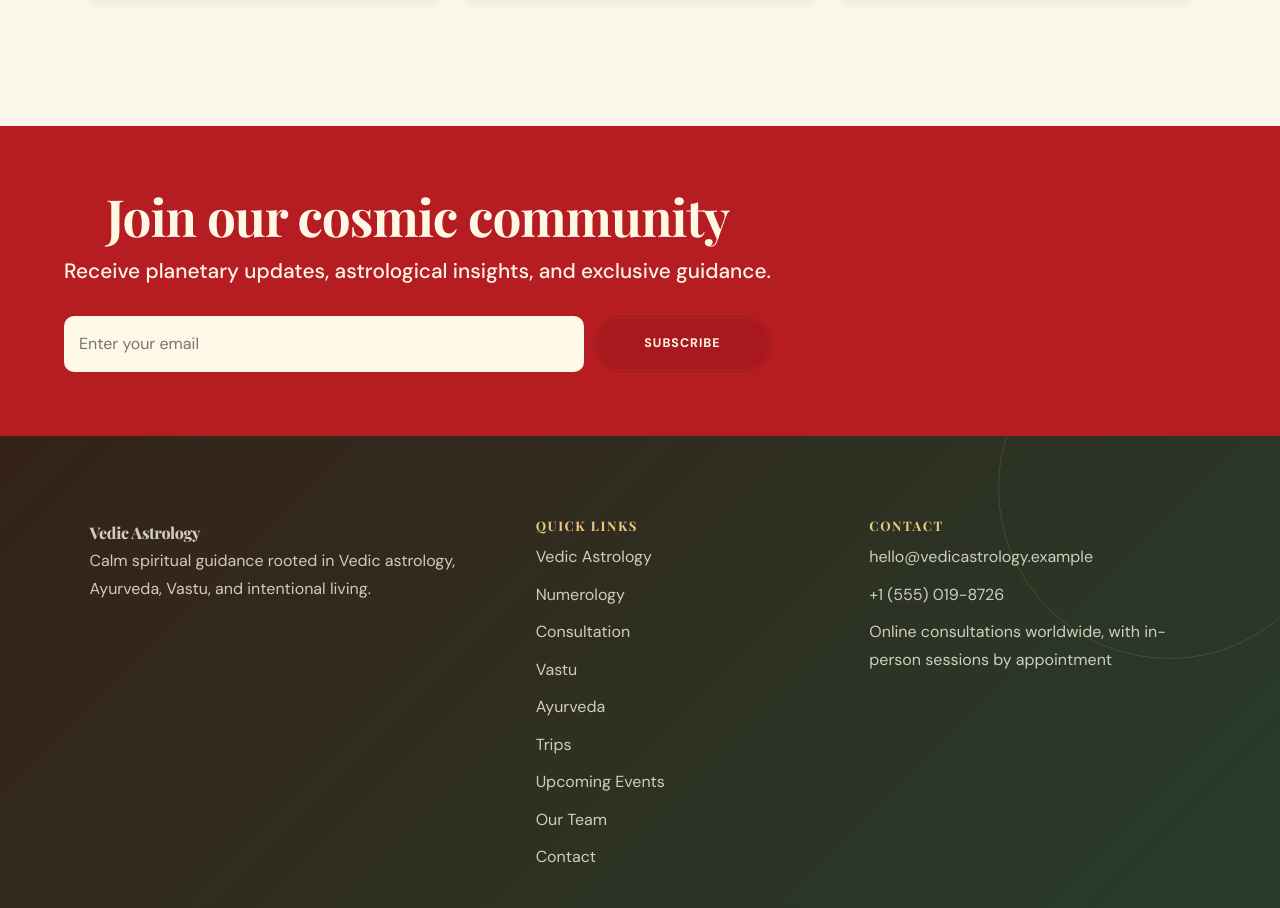
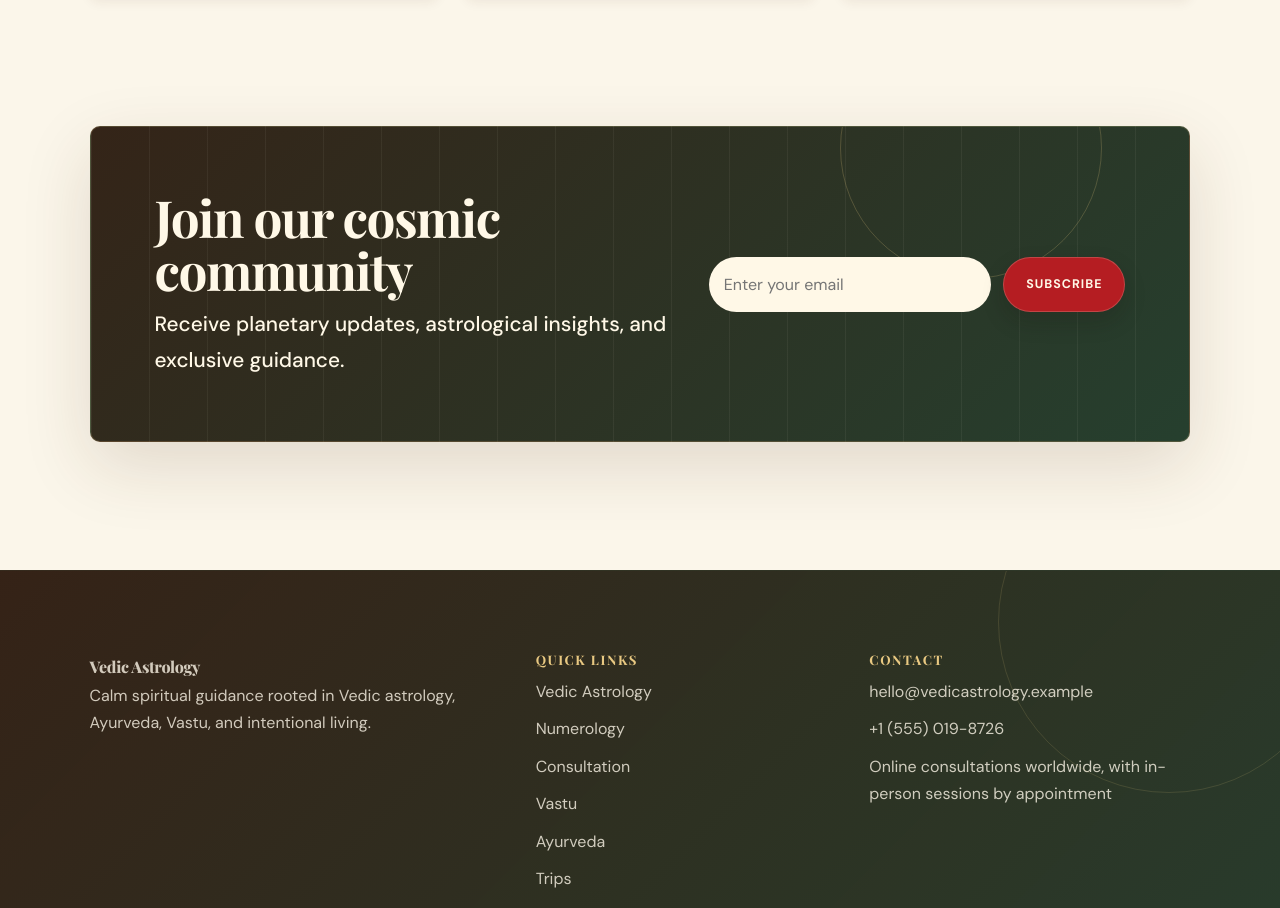
Before and after one commit to lucas953/VedicMaria, a Next.js app: page / in a window 1280 px wide. Shown: the part 3913-4821 px from the top of the page. Built offline with nearby package versions, Linux system fonts and the light colour scheme.

Commit message:
Restore premium community CTA styling

```diff
--- a/app/globals.css
+++ b/app/globals.css
@@ -663,41 +663,27 @@ h3 {
 }
 
 .community-cta {
-  display: grid;
-  justify-items: center;
-  gap: 28px;
-  margin-inline: 0;
-  margin-bottom: 0;
-  border: 0;
-  border-radius: 0;
-  background: #b51d22;
-  box-shadow: none;
-  text-align: center;
-}
-
-.community-cta::before {
-  display: none;
+  text-align: left;
 }
 
 .community-cta h2 {
   margin-bottom: 10px;
-  color: #fff8e7;
   font-size: clamp(2.25rem, 4vw, 3.5rem);
-  letter-spacing: -0.02em;
 }
 
 .community-cta p {
-  max-width: 900px;
-  color: #fff8e7;
+  max-width: 720px;
   font-size: clamp(1rem, 1.8vw, 1.3rem);
   font-weight: 500;
 }
 
 .community-form {
   display: grid;
-  grid-template-columns: minmax(260px, 520px) auto;
-  gap: 10px;
-  width: min(720px, 100%);
+  grid-template-columns: minmax(240px, 380px) auto;
+  gap: 12px;
+  width: min(560px, 100%);
+  position: relative;
+  z-index: 1;
 }
 
 .community-form label {
@@ -707,15 +693,15 @@ h3 {
 .community-form input {
   min-height: 48px;
   border-color: rgba(255, 248, 231, 0.55);
-  border-radius: 10px;
+  border-radius: 999px;
   background: #fff8e7;
 }
 
 .community-form .button {
   min-height: 48px;
-  border-color: rgba(142, 18, 22, 0.26);
-  background: #a9181d;
-  box-shadow: inset 0 0 0 1px rgba(255, 248, 231, 0.08);
+  border-color: rgba(255, 248, 231, 0.18);
+  background: #b51d22;
+  box-shadow: 0 10px 22px rgba(24, 18, 13, 0.18);
 }
 
 .event-card time {
@@ -1098,7 +1084,7 @@ textarea {
   }
 
   .community-cta {
-    margin-inline: 0;
+    margin-inline: 16px;
   }
 
   .community-form {
```
